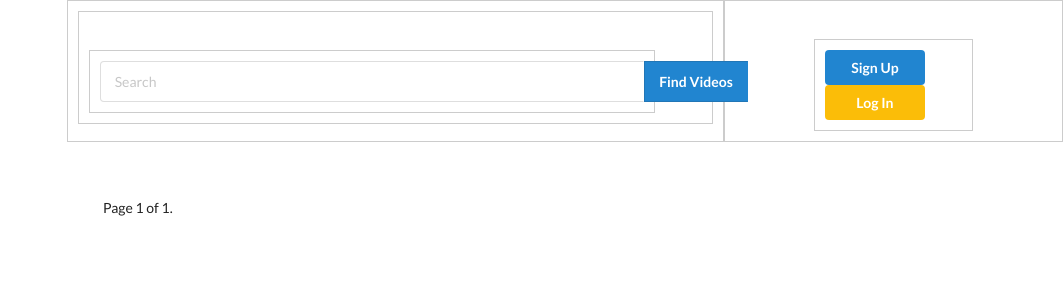
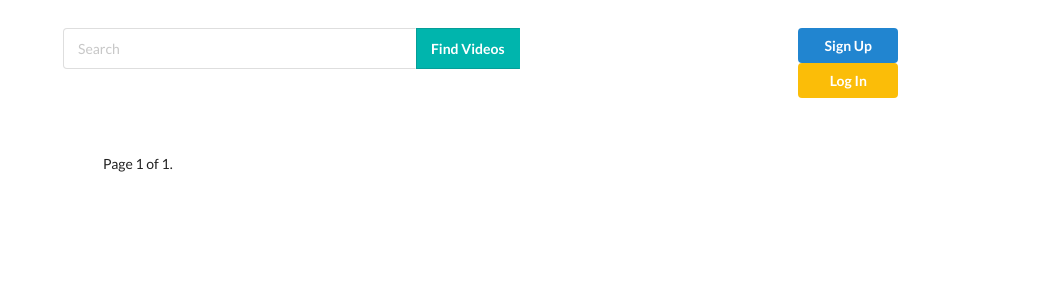
Before and after one commit to FaryalAhmed/websiteFinalYear, a Django app: page /videos/ in a window 1280 px wide. Shown: the top 300 px of the page, without its empty margins (217-1280 px from the left). Run offline with Django 3.2, Linux system fonts and the light colour scheme; data that the repository does not hold is empty; some libraries are stand-ins or nearby versions.

Commit message:
second-commit

```diff
--- a/website/videos/templates/base.html
+++ b/website/videos/templates/base.html
@@ -4,37 +4,299 @@
 <html lang="en" >
 
 <head>
-  <meta charset="UTF-8">
-      {% load static %}
-      <link rel="stylesheet" href="{% static 'css/style.css' %}">
+
+
     <link rel="stylesheet" href="https://cdnjs.cloudflare.com/ajax/libs/semantic-ui/2.1.6/semantic.css">
-      <script src="https://ajax.googleapis.com/ajax/libs/jquery/2.1.1/jquery.min.js"></script>
+    <link href="https://vjs.zencdn.net/4.12/video-js.css" rel="stylesheet">
+
+
+
 
 </head>
+
+<style>
+  /* Called After Collapse*/
+@media(max-width:1200px){
+
+#logo
+{
+  display: block;
+  margin-left: auto;
+  margin-right: auto;
+  float:none;
+
+}
+img.recommend
+{
+  display: block;
+  margin-left: auto;
+  margin-right: auto;
+  float:none;
+}
+
+#buttons
+{
+  margin-left: auto;
+  margin-right: 23%;
+  width: 50%;
+
+
+
+}
+  div.center
+{
+  width: 50%;
+  margin-top:2rem;
+
+}
+
+#search{
+  width: 50%;
+  margin-top:2rem;
+  display: block;
+  margin-left: auto;
+  margin-right: auto;
+}
+}
+/* Called When Mobile*/
+@media(max-width:860px){
+
+#account{
+  margin-right:21%;
+
+}
+  #search{
+  width: 50%;
+  margin-top:2rem;
+  display: block;
+  margin-left: auto;
+  margin-right: auto;
+}
+}
+/* Called Before Collapse*/
+@media(min-width:1200px){
+div.center
+{
+  width: 50%;
+  margin-top:2rem;
+
+}
+  .container-1{
+    display:flex;
+
+    /*
+    justify-content:flex-end;
+    align-items:flex-start;
+    align-items:flex-end;
+    align-items:center;
+
+    flex-direction:column;
+    */
+  }
+
+
+  .container-2{
+    display:flex;
+
+    /*
+    justify-content:space-between;
+    justify-content:flex-start;
+    justify-content:flex-end;
+    justify-content:center;
+    justify-content:space-around;
+    */
+    justify-content:space-between;
+
+  }
+}
+
+.center {
+  display: block;
+  margin-left: auto;
+  margin-right: auto;
+
+}
+
+
+.container-3{
+  display:flex;
+  flex-wrap:wrap;
+  justify-content:space-between;
+  flex-direction: column;
+
+
+     /*
+    justify-content:flex-start;
+    justify-content:flex-end;
+    justify-content:center;
+    justify-content:space-around;
+   justify-content:space-between;
+    */
+
+}
+
+
+
+.box-1{
+    flex:1;
+    order:1;
+    margin-left: 20rem;
+    margin-right: 20rem;
+  }
+
+
+
+.box-2{
+  flex:1;
+  order:1;
+  margin-left: 1rem;
+
+}
+
+.box-3{
+  flex:1;
+  order: 2;
+  margin-left: 1rem;
+
+
+}
+.recommendations{
+margin-top:2rem;
+}
+
+.search
+{
+margin-top:2rem;
+}
+.description
+{
+margin-top:1%;
+margin-left:6%;
+
+}
+
+input.padding
+{
+margin-top:2rem;
+padding:5px;
+}
+.container-1-box{
+  flex-basis: 54%;
+}
+
+.container-2-box{
+  flex-basis: 34%;
+}
+
+.container-3-box{
+  flex-basis:50%;
+}
+
+img
+{
+margin-top:10px;
+
+}
+.right {
+  float: right;
+  padding: 5px;
+}
+#logo
+{
+padding:15px;
+
+}
+button.account
+{
+height:35px;
+width:100px;
+}
+.left
+{
+float:left;
+
+}
+.border
+{
+ border-style: solid;
+ border-color: gray;
+ border-width: 2px 2px 2px 2px;
+}
+
+.round {
+border-color:black;
+border-style: solid;
+border-width: 1px 1px 1px 1px;
+border-radius: 50px;
+
+}
+
+textarea {
+ resize: none;
+
+}
+
+.creator
+{
+margin-top:-55px;
+margin-left:95px;
+font-size:2rem;
+}
+
+hr.style-two {
+  border: 0;
+  height: 1px;
+  background-image: linear-gradient(to right, rgba(0, 0, 0, 0), rgba(0, 0, 0, 0.75), rgba(0, 0, 0, 0));
+}
+.button-comment
+{
+height:55px;
+width:55px;
+}
+.button-pagnation
+{
+width:150px;
+height:35px;
+}
+
+.grid.container {
+margin-top: 5em;
+}
+.inputfile {
+width: 0.1px;
+height: 0.1px;
+opacity: 0;
+overflow: hidden;
+position: absolute;
+z-index: -1;
+}
+
+</style>
+<body>
+
+
+
+
 <div class="container-1" >
 
-  <div class="box-2" style="margin-left:40ex;">
+  <!-- This Flexbox will focus primarily on using search to find videos -->
+  <div class="box-1">
 
-  <div id = 'search'>
+  <div id = 'search' >
     <form method = 'GET' action = '' class="ui form search">
          <div class="ui action input">
            <input size= 55 type="text" name='query' placeholder="Search" value = '{{ request.GET.query  }}'/>
-           <input type = 'submit' class="ui button blue" value = 'Find Videos'  ></input>
+           <input type = 'submit' class="ui button teal" value = 'Find Videos'  ></input>
          </div>
-
-       </form>
-
-
-
 
     </form>
 
     </div>
   </div>
-  <div class="box-3">
+  <div class="box-2">
 
     <div id = 'account' class = 'center'>
-
+      <div id = 'buttons'>
         {% if not user.is_authenticated %}
         <form action="">
           <button class="ui blue button account" formaction='{% url 'signup' %}'">Sign Up</button>
@@ -51,8 +313,8 @@
 
         <form >
         <button class="ui red button account" formaction='{% url 'logout' %}'>Log Out</button>
+        </form>
         {% endif %}
-</form>
         </div>
     </div>
 
--- a/website/website/settings.py
+++ b/website/website/settings.py
@@ -4,6 +4,7 @@ Django settings for website project.
 Generated by 'django-admin startproject' using Django 2.0.
 
 For more information on this file, see
+
 https://docs.djangoproject.com/en/2.0/topics/settings/
 
 For the full list of settings and their values, see
```
Lines whose indentation alone changed are shown as unchanged.
